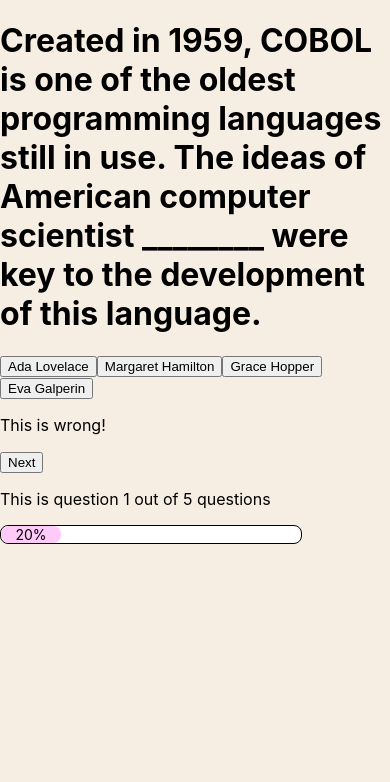
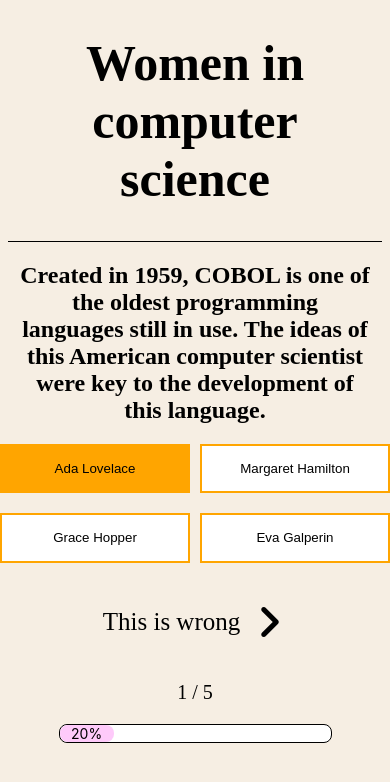
Before and after one commit to Technigo/project-redux-quiz-old, a React (Create React App) app: page / in a window 390 px wide. Both pictures are taken after a click on the button "Ada Lovelace". Shown: the top 782 px of the page. Built offline with nearby package versions, Linux system fonts and the light colour scheme.

Commit message:
added header component, styled mobile version, not finished yet.

```diff
--- a/src/App.js
+++ b/src/App.js
@@ -1,24 +1,26 @@
-import React from 'react';
-import { Provider } from 'react-redux';
-import { combineReducers, configureStore } from '@reduxjs/toolkit';
-import { quiz } from 'reducers/quiz';
-import { ProgBar } from 'components/ProgBar';
+import React from "react"
+import { Provider } from "react-redux"
+import { combineReducers, configureStore } from "@reduxjs/toolkit"
+import { quiz } from "reducers/quiz"
+import { ProgBar } from "components/ProgBar"
 
-import { CurrentQuestion } from 'components/CurrentQuestion';
+import { Header } from "components/Header"
+import { CurrentQuestion } from "components/CurrentQuestion"
 
 const reducer = combineReducers({
   quiz: quiz.reducer,
-});
+})
 
-const store = configureStore({ reducer });
+const store = configureStore({ reducer })
 
 export const App = () => {
   return (
     <>
+      <Header />
       <Provider store={store}>
         <CurrentQuestion />
         <ProgBar />
       </Provider>
     </>
-  );
-};
+  )
+}
--- /dev/null
+++ b/src/components/CurrentQuestion.css
@@ -0,0 +1,52 @@
+h2,
+p {
+  font-family: ‘Source Serif Pro’;
+  text-align: center;
+  /* padding: 0 20px; */
+}
+
+h2 {
+  padding: 0 20px;
+}
+
+p {
+  font-size: 25px;
+}
+
+.button-wrapper {
+  display: grid;
+  grid-template-columns: 1fr 1fr;
+  column-gap: 10px;
+  row-gap: 20px;
+}
+
+.option-buttons {
+  border: 2px solid orange;
+  background-color: white;
+  padding: 8% 0%;
+}
+
+.option-buttons:focus {
+  background-color: orange;
+}
+
+.counter {
+  font-size: 20px;
+}
+
+.isCorrect-Next {
+  display: flex;
+  justify-content: center;
+  margin-top: 20px;
+}
+
+.next-button {
+  border: none;
+  background-color: transparent;
+  align-self: center;
+  margin-left: 10px;
+}
+
+i {
+  font-size: 40px;
+}
--- a/src/components/CurrentQuestion.js
+++ b/src/components/CurrentQuestion.js
@@ -1,58 +1,69 @@
-import React from 'react';
-import { useSelector, useDispatch } from 'react-redux';
+import React from "react"
+import { useSelector, useDispatch } from "react-redux"
 
-import { quiz } from '../reducers/quiz';
-import { Summary } from './Summary'; // 👈 here is the import of Summary.js -> se line 33
+import "./CurrentQuestion.css" // imported CSS
+
+import { quiz } from "../reducers/quiz"
+import { Summary } from "./Summary" // 👈 here is the import of Summary.js -> se line 33
 
 export const CurrentQuestion = () => {
   const question = useSelector(
     (store) => store.quiz.questions[store.quiz.currentQuestionIndex]
-  );
+  )
 
   const answer = useSelector(
-    (store) => store.quiz.answers.find((a) => a.questionId === question.id) // 👈 this selector fetches the answer to a question (found it in the brief! maybe good for when you do the CheckQuestion function?)
-  );
-  const quizOver = useSelector((store) => store.quiz.quizOver); // 👈 This selector gets the functions that will be able to render the <Summary /> when all Qs are answered
+    (store) => store.quiz.answers.find((a) => a.questionId === question.id) // 👈 this selector fetches the answer to a question (found it in the brief!)
+  )
+  const quizOver = useSelector((store) => store.quiz.quizOver) // 👈 This selector gets the functions that will be able to render the <Summary /> when all Qs are answered
 
-  const dispatch = useDispatch();
+  const dispatch = useDispatch()
 
   if (!question) {
-    return <h1>Oh no! I could not find the current question!</h1>;
+    return <h1>Oh no! I could not find the current question!</h1>
   }
 
   const onAnswerSubmit = (id, index) => {
-    dispatch(quiz.actions.submitAnswer({ questionId: id, answerIndex: index }));
-  };
+    dispatch(quiz.actions.submitAnswer({ questionId: id, answerIndex: index }))
+  }
 
   const onNextButtonClick = () => {
-    dispatch(quiz.actions.goToNextQuestion());
-  };
+    dispatch(quiz.actions.goToNextQuestion())
+  }
 
   // 👇 Here is the selected quizOver that executes when al Qs are answered.
   if (quizOver === true) {
-    return <Summary />;
+    return <Summary />
   }
 
   return (
     <>
-      <div>
-        <h1>{question.questionText}</h1>
+      <div className="question-wrapper">
+        <h2>{question.questionText}</h2>
+      </div>
+      <div className="button-wrapper">
         {question.options.map((item, index) => (
-          <button key={item} onClick={() => onAnswerSubmit(question.id, index)}>
+          <button
+            className="option-buttons"
+            key={item}
+            onClick={() => onAnswerSubmit(question.id, index)}
+          >
             {item}
           </button>
         ))}
       </div>
+
       {answer && (
-        <div>
-          <p>{`This is ${answer.isCorrect ? 'correct!' : 'wrong'}!`}</p>
-          <button onClick={() => onNextButtonClick()}>Next</button>
+        <div className="isCorrect-Next">
+          <p>{`This is ${answer.isCorrect ? "correct!" : "wrong"}`}</p>
+          <button className="next-button" onClick={() => onNextButtonClick()}>
+            <i className="fas fa-angle-right"></i>
+          </button>
         </div>
       )}
 
-      <div>
-        <p>This is question {question.id} out of 5 questions</p>
+      <div className="question-progress">
+        <p className="counter">{question.id} / 5</p>
       </div>
     </>
-  );
-};
+  )
+}
--- /dev/null
+++ b/src/components/Header.js
@@ -0,0 +1,11 @@
+import React from "react"
+
+import "./header.css"
+
+export const Header = () => {
+  return (
+    <header>
+      <h1>Women in computer science</h1>
+    </header>
+  )
+}
--- /dev/null
+++ b/src/components/Summary.css
@@ -0,0 +1,23 @@
+h3 {
+  text-align: center;
+  font-family: ‘Source Serif Pro’;
+}
+
+.summary {
+  display: flex;
+  flex-direction: column;
+  align-items: center;
+  justify-content: center;
+  margin: 40px 0;
+}
+
+.summary p {
+  font-size: 20px;
+}
+
+.restart-button {
+  border: none;
+  background-color: white;
+  width: 30%;
+  padding: 2%;
+}
--- /dev/null
+++ b/src/components/header.css
@@ -0,0 +1,10 @@
+header {
+  text-align: center;
+  height: 30%;
+  padding-top: 10px;
+  font-family: ‘Source Serif Pro’;
+  font-size: 25px;
+  padding: 0 10px;
+  border-bottom: 1px solid black;
+  margin: 0 2%;
+}
--- a/src/components/progBar.css
+++ b/src/components/progBar.css
@@ -8,7 +8,8 @@
 
 .progress {
   background-color: #ffff;
-  max-width: 300px;
+  max-width: 100vw;
   border-radius: 8px;
   border: 1px solid black;
+  margin: 0 15%;
 }
--- a/src/index.css
+++ b/src/index.css
@@ -1,14 +1,14 @@
 body {
   background-color: #f6eee3;
   margin: 0;
-  font-family: -apple-system, BlinkMacSystemFont, 'Segoe UI', 'Roboto', 'Oxygen',
-    'Ubuntu', 'Cantarell', 'Fira Sans', 'Droid Sans', 'Helvetica Neue',
+  font-family: -apple-system, BlinkMacSystemFont, "Segoe UI", "Roboto", "Oxygen",
+    "Ubuntu", "Cantarell", "Fira Sans", "Droid Sans", "Helvetica Neue",
     sans-serif;
   -webkit-font-smoothing: antialiased;
   -moz-osx-font-smoothing: grayscale;
 }
 
 code {
-  font-family: source-code-pro, Menlo, Monaco, Consolas, 'Courier New',
+  font-family: source-code-pro, Menlo, Monaco, Consolas, "Courier New",
     monospace;
 }
--- a/src/reducers/quiz.js
+++ b/src/reducers/quiz.js
@@ -1,40 +1,40 @@
-import { createSlice } from '@reduxjs/toolkit';
+import { createSlice } from "@reduxjs/toolkit"
 
 const initialState = {
   questions: [
     {
       id: 1,
       questionText:
-        'Created in 1959, COBOL is one of the oldest programming languages still in use. The ideas of American computer scientist  ________ were key to the development of this language.',
+        "Created in 1959, COBOL is one of the oldest programming languages still in use. The ideas of this American computer scientist were key to the development of this language.",
       options: [
-        'Ada Lovelace',
-        'Margaret Hamilton',
-        'Grace Hopper',
-        'Eva Galperin',
+        "Ada Lovelace",
+        "Margaret Hamilton",
+        "Grace Hopper",
+        "Eva Galperin",
       ],
       correctAnswerIndex: 2,
     },
     {
       id: 2,
       questionText:
-        '_______ had a key role as a code-breaker in the Enigma-project that decrypted Nazi Germany’s secret communications during World War II. The cryptanalytic process was developed by her friend Alan Turing.',
+        "She had a key role as a code-breaker in the Enigma-project that decrypted Nazi Germany’s secret communications during World War II. The cryptanalytic process was developed by her friend Alan Turing.",
       options: [
-        'Maria Mitchell',
-        'Joan Clarke',
-        'Kathleen Antonelli',
-        'Adele Goldstine',
+        "Maria Mitchell",
+        "Joan Clarke",
+        "Kathleen Antonelli",
+        "Adele Goldstine",
       ],
       correctAnswerIndex: 1,
     },
     {
       id: 3,
       questionText:
-        'Starting as a “human computer” in 1953 doing the calculations that was essential to the many early missions at NASA. Physicist and mathematician _______ had a key role to the success of the project mercury and the Apollo 11 mission.',
+        "Starting as a “human computer” in 1953 doing the calculations that was essential to the many early missions at NASA. This Physicist and mathematician had a key role to the success of the project mercury and the Apollo 11 mission.",
       options: [
-        'Betty Holberton',
-        'Lixia Zhang',
-        'Karen Catlin',
-        'Katherine Johnson',
+        "Betty Holberton",
+        "Lixia Zhang",
+        "Karen Catlin",
+        "Katherine Johnson",
       ],
       correctAnswerIndex: 3,
     },
@@ -42,12 +42,12 @@ const initialState = {
     {
       id: 4,
       questionText:
-        '_______ is known for being the first computer programmer, and she described her way of work as poetical science.',
+        "She is known for being the first computer programmer, and she described her way of work as poetical science.",
       options: [
-        'Margaret Hamilton',
-        'Ada Lovelace',
-        'Joan Clarke',
-        'Katherine Johnson',
+        "Margaret Hamilton",
+        "Ada Lovelace",
+        "Joan Clarke",
+        "Katherine Johnson",
       ],
       correctAnswerIndex: 1,
     },
@@ -55,18 +55,18 @@ const initialState = {
     {
       id: 5,
       questionText:
-        '____ was a woman of all trades. She wasn’t just a Hollywood star, but she also developed a radio guidance system for Allied torpedoes, which helped them in defeating the Axis powers.',
-      options: ['Hedy Lamarr', 'Hu Qiheng', 'Michelle Simmons', 'Emily Chang'],
+        "She was a woman of all trades. She wasn’t just a Hollywood star, but she also developed a radio guidance system for Allied torpedoes, which helped them in defeating the Axis powers.",
+      options: ["Hedy Lamarr", "Hu Qiheng", "Michelle Simmons", "Emily Chang"],
       correctAnswerIndex: 0,
     },
   ],
   answers: [],
   currentQuestionIndex: 0,
   quizOver: false,
-};
+}
 
 export const quiz = createSlice({
-  name: 'quiz',
+  name: "quiz",
   initialState,
   reducers: {
     /**
@@ -85,19 +85,19 @@ export const quiz = createSlice({
      * and `answerIndex` keys. See the readme for more details.
      */
     submitAnswer: (state, action) => {
-      const { questionId, answerIndex } = action.payload;
-      const question = state.questions.find((q) => q.id === questionId);
+      const { questionId, answerIndex } = action.payload
+      const question = state.questions.find((q) => q.id === questionId)
 
       if (!question) {
         throw new Error(
-          'Could not find question! Check to make sure you are passing the question id correctly.'
-        );
+          "Could not find question! Check to make sure you are passing the question id correctly."
+        )
       }
 
       if (question.options[answerIndex] === undefined) {
         throw new Error(
           `You passed answerIndex ${answerIndex}, but it is not in the possible answers array!`
-        );
+        )
       }
 
       state.answers.push({
@@ -106,7 +106,7 @@ export const quiz = createSlice({
         question,
         answer: question.options[answerIndex],
         isCorrect: question.correctAnswerIndex === answerIndex,
-      });
+      })
     },
 
     /**
@@ -118,9 +118,9 @@ export const quiz = createSlice({
      */
     goToNextQuestion: (state) => {
       if (state.currentQuestionIndex + 1 === state.questions.length) {
-        state.quizOver = true;
+        state.quizOver = true
       } else {
-        state.currentQuestionIndex += 1;
+        state.currentQuestionIndex += 1
       }
     },
 
@@ -132,7 +132,7 @@ export const quiz = createSlice({
      * This action does not require a payload.
      */
     restart: () => {
-      return initialState;
+      return initialState
     },
   },
-});
+})
```
Also changed, not shown: public/index.html (+5 -2 lines), src/components/ProgBar.js (+9 -9 lines), src/components/Summary.js (+18 -14 lines), 1 other file (tests, documents, lock files or other folders).
